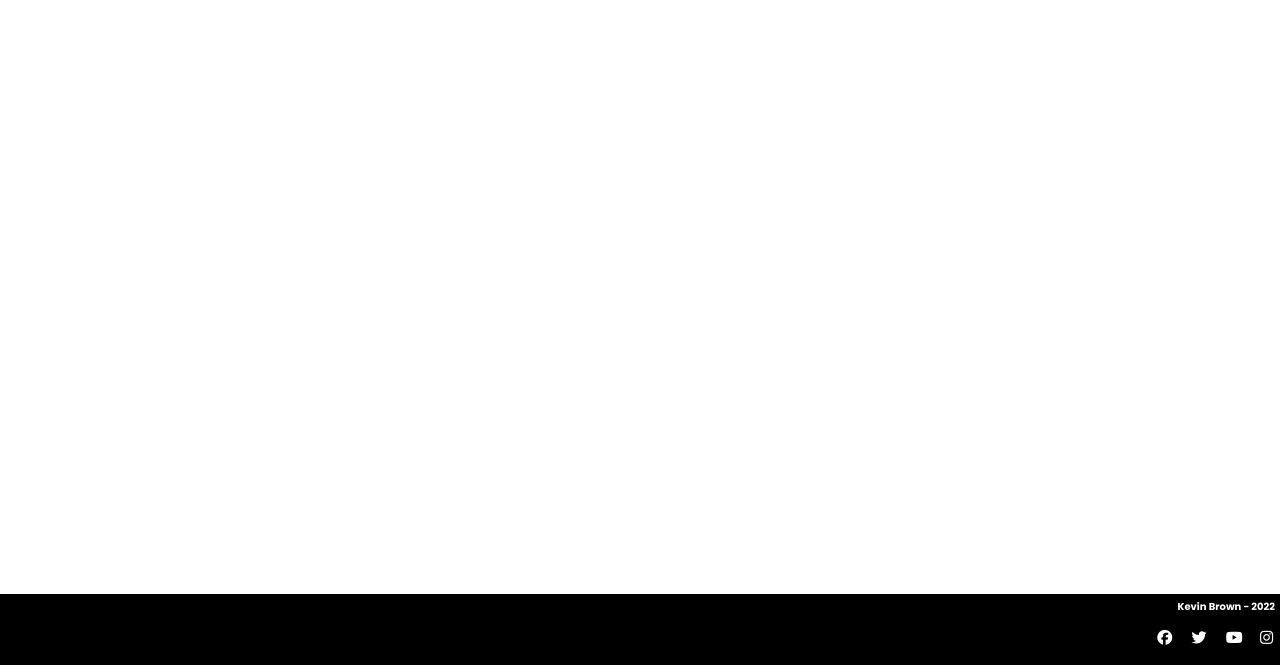
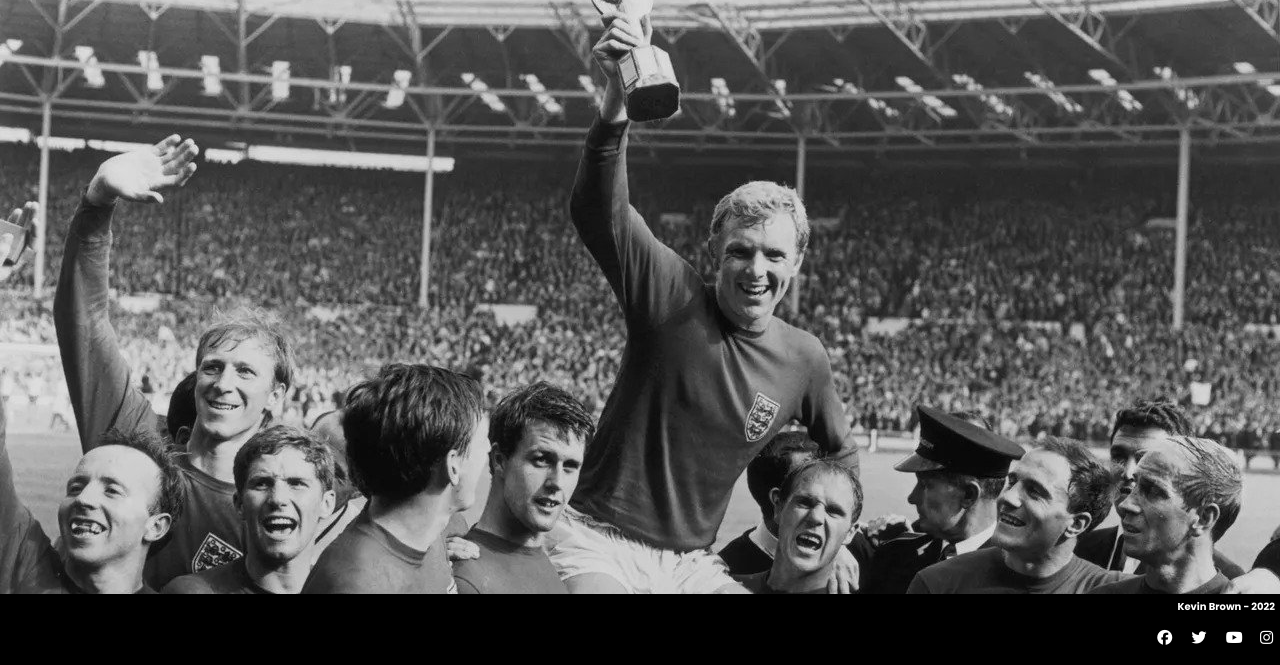
Before and after one commit to kevbrown1984/Final-Project, a plain HTML site: page index.html in a window 1280 px wide. Shown: the part 135-800 px from the top of the page. Drawn offline with Linux system fonts and the light colour scheme; the site is published under a folder, as on GitHub Pages, so addresses that start at the root find nothing.

Commit message:
background image fix

```diff
--- a/style.css
+++ b/style.css
@@ -112,7 +112,7 @@ html {
 
 .bg {
   /* The image used */
-  background-image: url("/assets/images/1966.png");
+  background-image: url("assets/images/1966.png");
 
   /* Full height */
   height: 100%;
```
